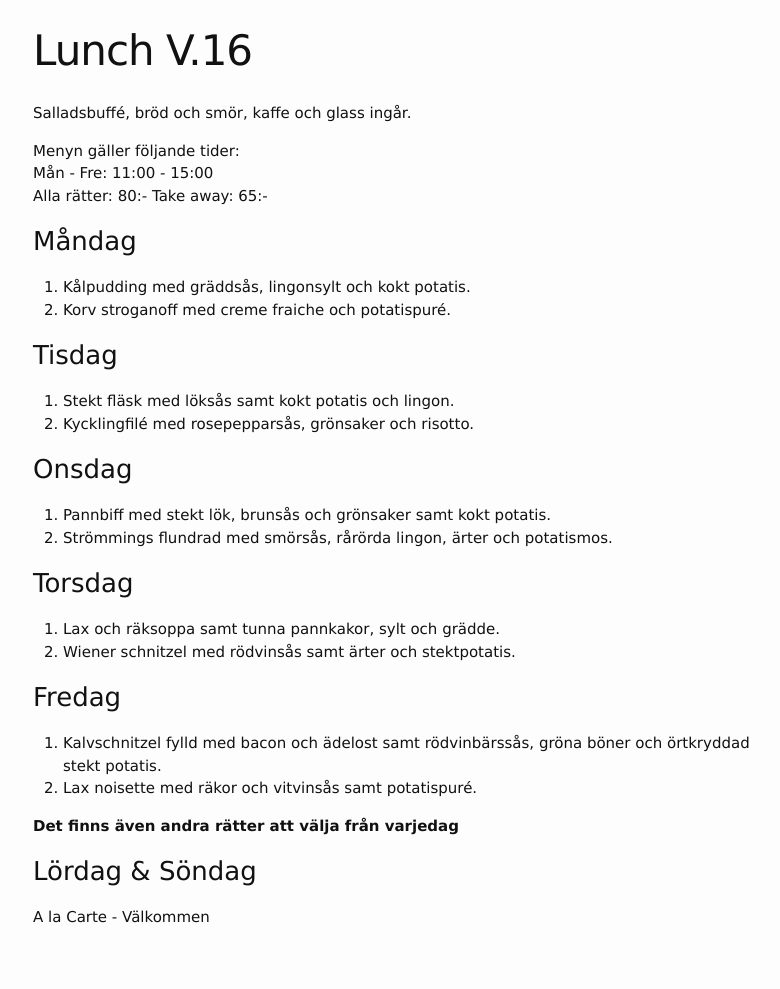
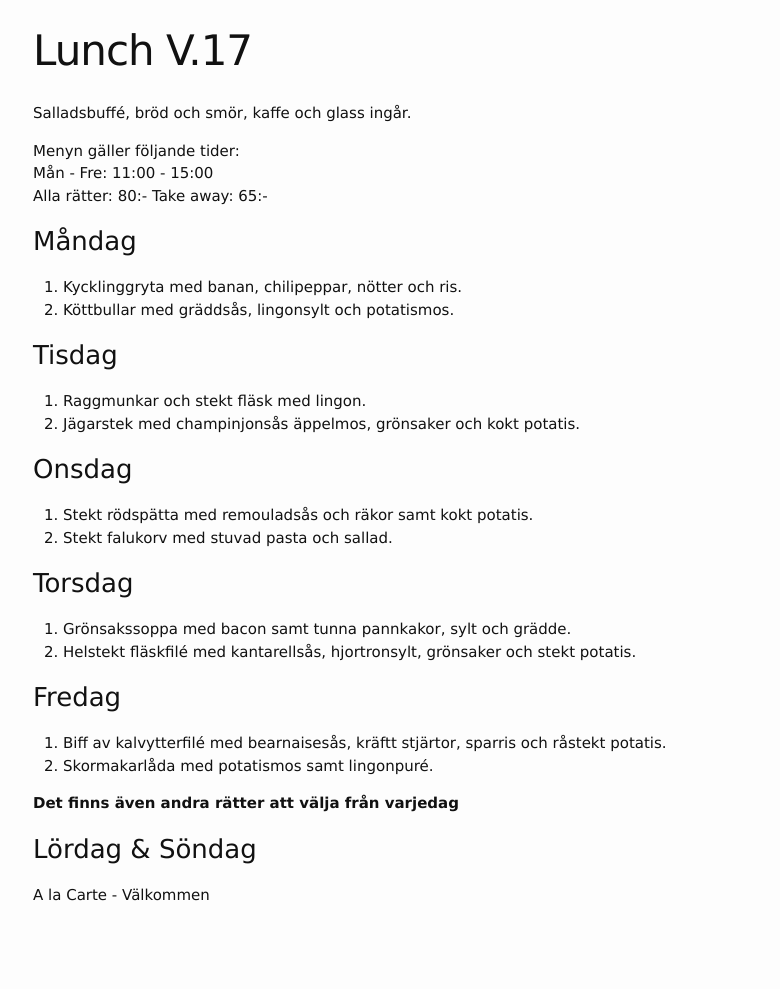
Before and after one commit to FarInn62/farinn62.github.io, a Jekyll site: the page built from lunch.md, in a window 1280 px wide. Shown: the whole page, without its empty margins (237-1017 px from the left). Built offline with Jekyll 4.4.1, drawn with Linux system fonts in a browser that asks for light colours; after the commit the page ends 966 px from its top, so only the background shows below that.

Commit message:
Update lunch.md

```diff
--- a/lunch.md
+++ b/lunch.md
@@ -1,6 +1,6 @@
 ---
 layout: foodmenu
-title: Lunch V.16
+title: Lunch V.17
 permalink: /lunch/
 published: true
 ---
@@ -12,28 +12,28 @@ Alla rätter: 80:- Take away: 65:-
 
 ### Måndag
 
-1. Kålpudding med gräddsås, lingonsylt och kokt potatis.
-2. Korv stroganoff med creme fraiche och potatispuré.
+1. Kycklinggryta med banan, chilipeppar, nötter och ris.
+2. Köttbullar med gräddsås, lingonsylt och potatismos.
 
 ### Tisdag
 
-1. Stekt fläsk med löksås samt kokt potatis och lingon.
-2. Kycklingfilé med rosepepparsås, grönsaker och risotto.
+1. Raggmunkar och stekt fläsk med lingon.
+2. Jägarstek med champinjonsås äppelmos, grönsaker och kokt potatis.
 
 ### Onsdag
 
-1. Pannbiff med stekt lök, brunsås och grönsaker samt kokt potatis.
-2. Strömmings flundrad med smörsås, rårörda lingon, ärter och potatismos.
+1. Stekt rödspätta med remouladsås och räkor samt kokt potatis.
+2. Stekt falukorv med stuvad pasta och sallad.
 
 ### Torsdag
 
- 1. Lax och räksoppa samt tunna pannkakor, sylt och grädde.
- 2. Wiener schnitzel med rödvinsås samt ärter och stektpotatis.
+ 1. Grönsakssoppa med bacon samt tunna pannkakor, sylt och grädde.
+ 2. Helstekt fläskfilé med kantarellsås, hjortronsylt, grönsaker och stekt potatis.
 
 ### Fredag
 
-1. Kalvschnitzel fylld med bacon och ädelost samt rödvinbärssås, gröna böner och örtkryddad stekt potatis.
-2. Lax noisette med räkor och vitvinsås samt potatispuré.
+1. Biff av kalvytterfilé med bearnaisesås, kräftt stjärtor, sparris och råstekt potatis.
+2. Skormakarlåda med potatismos samt lingonpuré.
 
   **Det finns även andra rätter att välja från varjedag**
 
```
